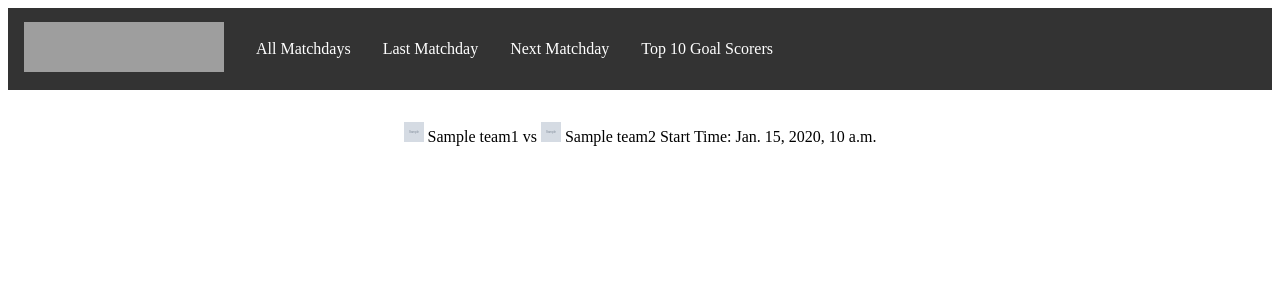
After one commit to AtanasKisyov/bundesliga_app, a Django app: template templates/matchday.html in a window 1280 px wide. The commit adds this page. Shown: the top 300 px of the page. Run offline with Django 4.2, Linux system fonts and the light colour scheme; the template is opened without the code that fills it: most values are stand-ins (such as "Sample title", 1, 10 or a date in 2020); grey boxes marked "Sample" are stand-in pictures; grey boxes are pictures that could not be loaded.

Commit message:
insert view and template logic

```diff
--- a/bundesliga_app/bundesliga_api/helpers/OpenLigaAPI.py
+++ b/bundesliga_app/bundesliga_api/helpers/OpenLigaAPI.py
@@ -16,6 +16,11 @@ class API:
         matches = requests.get(url)
         return json.loads(matches.content)
 
+    def get_matchday(self, matchday_key):
+        url = self.HOST + self.MATCH_DATA_SUFFIX + self.BUNDESLIGA_ID + self.SEASON + str(matchday_key)
+        matches = requests.get(url)
+        return json.loads(matches.content)
+
     def get_table(self):
         url = self.HOST + self.TABLE_SUFFIX + self.BUNDESLIGA_ID + self.SEASON
         table = requests.get(url)
--- a/bundesliga_app/bundesliga_api/urls.py
+++ b/bundesliga_app/bundesliga_api/urls.py
@@ -1,7 +1,12 @@
 from django.urls import path
 
-from bundesliga_app.bundesliga_api.views import all_matches_view
+from bundesliga_app.bundesliga_api.views import home_view, all_matchdays_view, select_matchday_view, \
+    last_matchday_view, next_matchday_view
 
 urlpatterns = [
-    path('', all_matches_view, name='home')
+    path('', home_view, name='home'),
+    path('matchdays/', all_matchdays_view, name='all_matchdays'),
+    path('matchday/<int:pk>', select_matchday_view, name='select_matchday'),
+    path('last-matchday/', last_matchday_view, name='last_matchday'),
+    path('next-matchday/', next_matchday_view, name='next_matchday'),
 ]
--- a/bundesliga_app/settings.py
+++ b/bundesliga_app/settings.py
@@ -17,7 +17,6 @@ INSTALLED_APPS = [
     'django.contrib.messages',
     'django.contrib.staticfiles',
     'bundesliga_app.bundesliga_api',
-    'bundesliga_app.main',
 ]
 
 MIDDLEWARE = [
--- a/static/main.css
+++ b/static/main.css
@@ -3,15 +3,14 @@ nav {
 }
 
 ul {
+    align-items: center;
+    display: flex;
+    flex-direction: row;
     list-style-type: none;
     margin: 0;
     padding: 0;
     overflow: hidden;
     background-color: #333;
-}
-
-li {
-  float: left;
 }
 
 li a {
--- a/templates/base.html
+++ b/templates/base.html
@@ -10,9 +10,11 @@
 
 <nav>
     <ul>
-        <li><a href="#">All Matchdays</a></li>
-        <li><a href="#">Last Matchday</a></li>
-        <li><a href="#">Next Matchday</a></li>
+        <li><a href="{% url 'home' %}"><img src="https://www.web2site.info/wp-content/uploads/2017/08/bundesliga-logo.png" alt="" width="200" height="50"></a></li>
+        <li><a href="{% url 'all_matchdays' %}">All Matchdays</a></li>
+        <li><a href="{% url 'last_matchday' %}">Last Matchday</a></li>
+        <li><a href="{% url 'next_matchday' %}">Next Matchday</a></li>
+        <li><a href="#">Top 10 Goal Scorers</a></li>
     </ul>
 </nav>
 
--- /dev/null
+++ b/templates/matchday.html
@@ -0,0 +1,17 @@
+{% extends 'base.html' %}
+
+{% block content %}
+    <div class="main_div">
+        {% for match in matches %}
+            <p><img src="{{ match.team1.teamIconUrl }}" alt="" height="20" width="20">
+                {{ match.team1.teamName }} vs <img src="{{ match.team2.teamIconUrl }}" alt="" height="20" width="20">
+                {{ match.team2.teamName }}
+                {% if match.matchIsFinished %}
+                    Full Time: {{ match.result }}
+                {% else %}
+                    Start Time: {{ match.matchDateTime }}
+                {% endif %}
+            </p>
+        {% endfor %}
+    </div>
+{% endblock %}
```
Also changed, not shown: bundesliga_app/bundesliga_api/views.py (+72 -7 lines), templates/all_matches.html (added, +9 -0 lines), .run/bundesliga_app.run.xml (added), 1 other file. Lines whose indentation alone changed are shown as unchanged.
